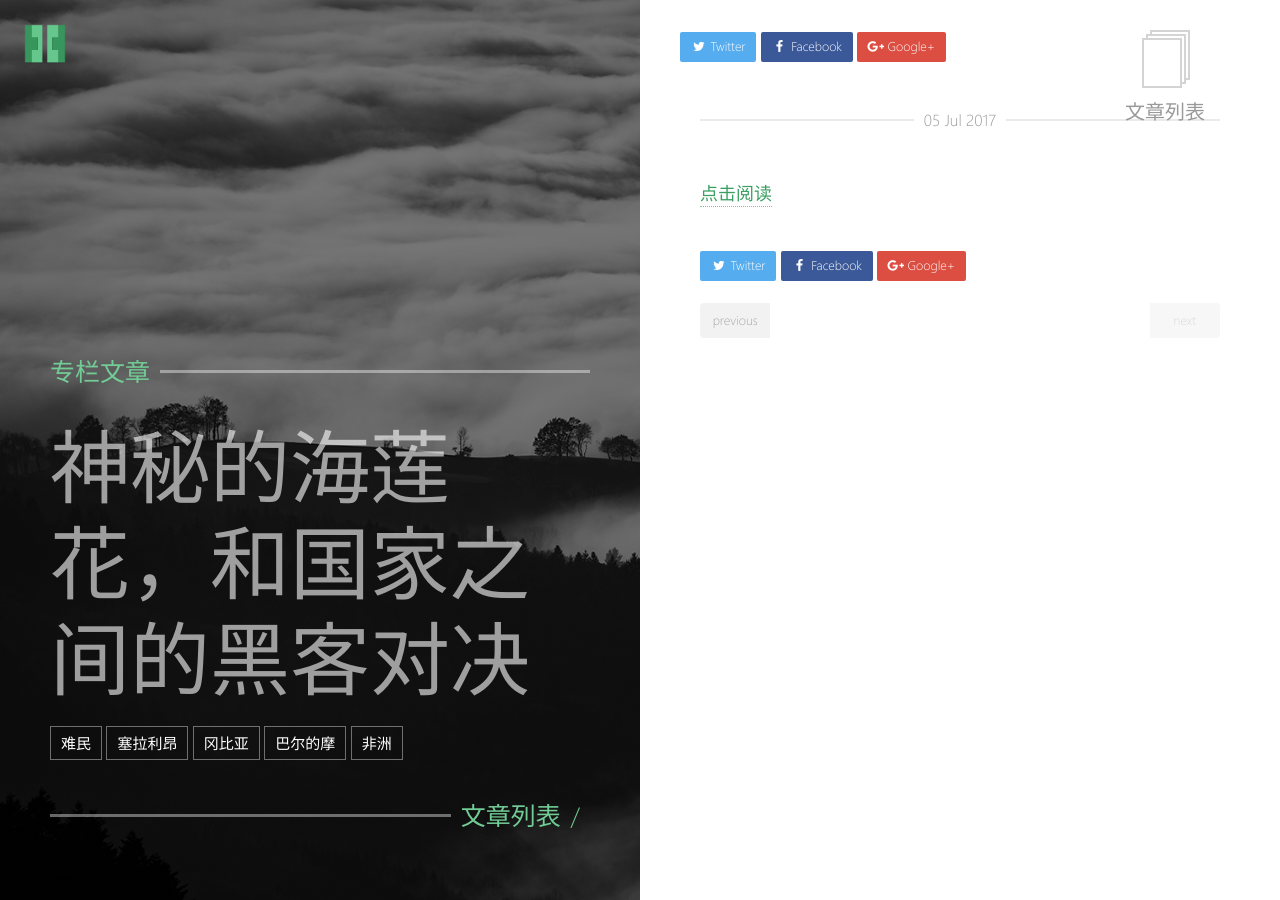
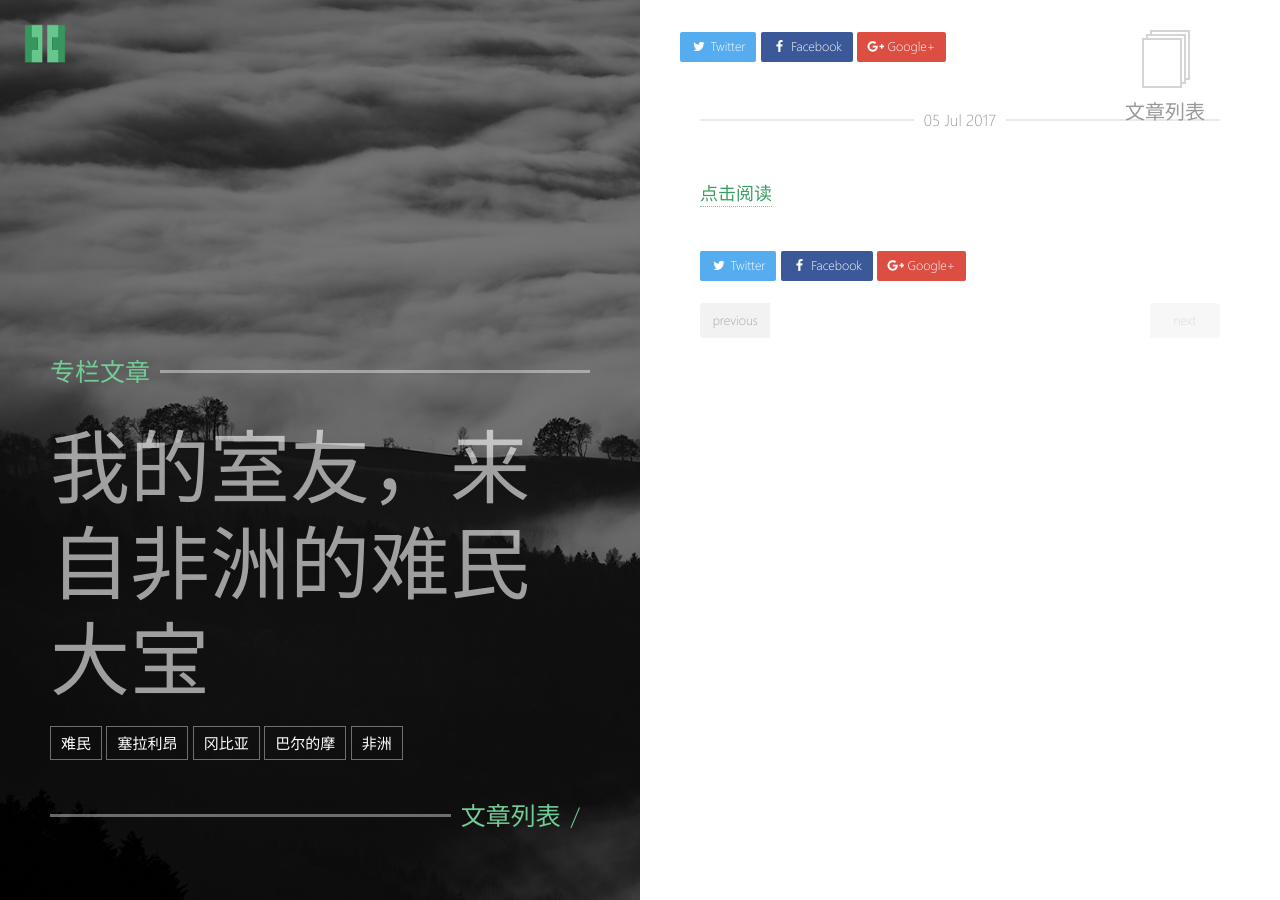
Before and after one commit to quzhi1/quzhi1.github.io, a Jekyll site: the page built from _posts/2017-07-05-my-roommate-dabo.md, in a window 1280 px wide. Built offline with Jekyll 4.4.1, drawn with Linux system fonts in a browser that asks for light colours.

Commit message:
Bug fix (#38)

```diff
--- a/_posts/2017-07-05-my-roommate-dabo.md
+++ b/_posts/2017-07-05-my-roommate-dabo.md
@@ -1,6 +1,6 @@
 ---
 layout: post
-title:  "神秘的海莲花，和国家之间的黑客对决 "
+title:  "我的室友，来自非洲的难民大宝"
 date:   2017-07-05
 excerpt: "现在想想，一个非洲人和一个中国人在Bilibili上看“美国狙击手”，真有一种“同住地球村”的感觉。"
 tag:
```
